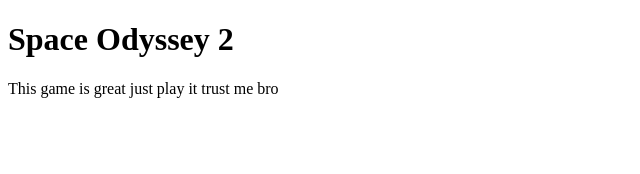
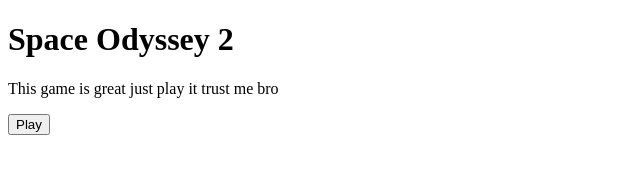
Before and after one commit to BlackShadeOSS/Space-Odyssey-2, a plain HTML site: page index.html in a window 1280 px wide. Shown: the whole page, without its empty margins (0-640 px from the left). Drawn offline with Linux system fonts and the light colour scheme.

Commit message:
Added Play Button

```diff
--- a/index.html
+++ b/index.html
@@ -9,5 +9,6 @@
     <body>
         <h1>Space Odyssey 2</h1>
         <p>This game is great just play it trust me bro</p>
+        <a href="game.html"><button>Play</button></a>
     </body>
 </html>
```
